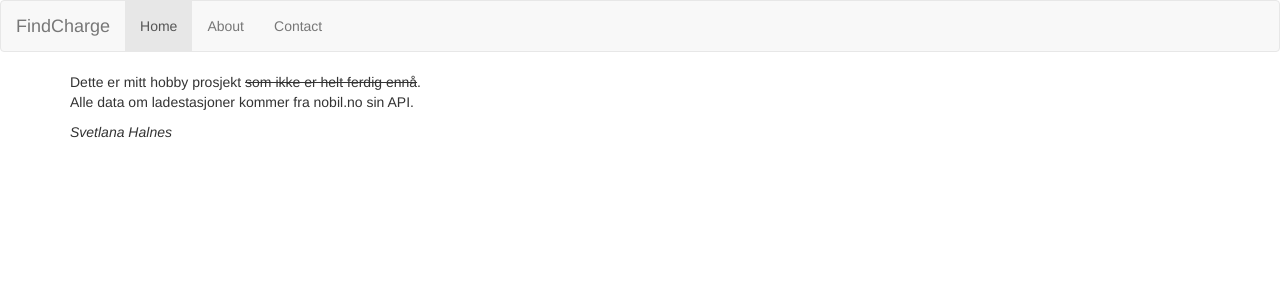
After one commit to sHalnes/findChargeEasy, a Django app: page /find_charge_easy/about in a window 1280 px wide. The commit adds this page. Shown: the top 300 px of the page. Run offline with Django 3.2, Linux system fonts and the light colour scheme; some libraries are stand-ins or nearby versions.

Commit message:
the first working wersion is ready

```diff
--- a/ChargeEasy/static/css/base.css
+++ b/ChargeEasy/static/css/base.css
@@ -1,5 +1,4 @@
 /* example from https://www.w3schools.com/howto/tryit.asp?filename=tryhow_css_loader5 */
-
 
 #loader {
   position: absolute;
@@ -56,3 +55,19 @@ p.infoW {
     font-family: Arial, Helvetica, sans-serif;
     font-size: 15px;
 }
+
+
+.map{
+    overflow:hidden;
+    padding-bottom:50%;
+    position:relative;
+    height:0;
+}
+
+.map iframe{
+    left:0;
+    top:0;
+    height:100%;
+    width:100%;
+    position:absolute;
+}
--- /dev/null
+++ b/find_charge_easy/templates/findchargeeasy/about.html
@@ -0,0 +1,12 @@
+{% extends 'findchargeeasy/base.html' %}
+{% block main_content %}
+
+<p>Dette er mitt hobby prosjekt <del>som ikke er helt ferdig ennå</del>.<br>
+Alle data om ladestasjoner kommer fra nobil.no sin API.
+
+</p>
+
+
+<i>Svetlana Halnes</i>
+
+{% endblock %}
--- a/find_charge_easy/templates/findchargeeasy/base.html
+++ b/find_charge_easy/templates/findchargeeasy/base.html
@@ -8,25 +8,29 @@
     <title>Find charging station</title>
     <link rel="stylesheet" type="text/css" href="{% static 'css/base.css' %}">
     <link rel="stylesheet" type="text/css" href="{% static 'css/bootstrap.min.css' %}" >
-
 </head>
 <body>
 
+    <nav class="navbar navbar-default">
+        <div class="container-fluid">
+            <div class="navbar-header">
+                <a class="navbar-brand">FindCharge</a>
+            </div>
+            <ul class="nav navbar-nav">
+                <li class="active"><a href="{% url 'index' %}">Home</a></li>
+                <li><a href="{% url 'about' %}">About</a></li>
+                <li><a href="{% url 'contact' %}">Contact</a></li>
+            </ul>
+        </div>
+    </nav>
 
 
-
-    <div class="jumbotron">
-      <div class="container" id="container">
-                <!--div class="header clearfix"-->
-        {% include 'findchargeeasy/header.html'%} <!-- to get rid of this later maybe -->
-                    <!--/div-->
+    <div class="container" id="container">
 
         {% block main_content %}
-
         {% endblock %}
 
-          </div>
-        </div>
+    </div>
       <!--footer class="footer">
           {% include 'findchargeeasy/footer.html' %}
       </footer-->
--- a/find_charge_easy/templates/findchargeeasy/header.html
+++ b/find_charge_easy/templates/findchargeeasy/header.html
@@ -1,7 +1,7 @@
 <nav>
           <ul class="nav nav-pills pull-right">
-            <li role="presentation" class="active"><a href="#">Home</a></li>
-            <li role="presentation"><a href="#">About</a></li>
-            <li role="presentation"><a href="#">Contact</a></li>
+            <li role="presentation" class="active"><a href="{% url 'index' %}">Home</a></li>
+            <li role="presentation"><a href="{% url 'about' %}">About</a></li>
+            <li role="presentation"><a href="{% url 'contact' %}">Contact</a></li>
           </ul>
 </nav>
--- a/find_charge_easy/urls.py
+++ b/find_charge_easy/urls.py
@@ -4,4 +4,6 @@ from . import views
 urlpatterns = [
     url(r'^$', views.index, name='index'),
     url(r'^map$', views.map, name='map'),
+    url(r'^about$', views.about, name='about'),
+    url(r'^contact$', views.contact, name='contact'),
 ]
--- a/find_charge_easy/views.py
+++ b/find_charge_easy/views.py
@@ -1,20 +1,12 @@
-from django.shortcuts import render, redirect, render_to_response
+from django.shortcuts import render
 from .find_stations import *
-from django.http import HttpResponse
-from django.http import HttpResponseRedirect
-from django.template import loader
-from django.template import RequestContext
-from django.http import JsonResponse
-#from .forms import PositionForm
 
 def index(request):
-    print('in index')
-# later we can change this part
     return render(request, 'findchargeeasy/index.html', {})
 
 
 def map(request):
-    print('in map')
+    # тут какая-то фигня с формой.
     #form = PositionForm(request.POST or None)
     #print(form.is_valid())
     #if request.method == 'POST' and form.is_valid():
@@ -26,40 +18,30 @@ def map(request):
         radius = request.POST.get('radius')
         # convert radius value to int or set the default value
         default_radius = 1
+        # well radius won't be like '' anyway, but just in case
         if radius != '':
             try:
                 radius = int(radius)
                 if radius > 0 and radius < 50:
                     default_radius = radius
             except:
-                print('NAN')
+                pass
 
         coords_list = user_position.split(',')
         lat = float(coords_list[0])
         lon = float(coords_list[1])
-        #print('lat: ', lat, ' lon: ', lon)
-#        lat_lon_zip, address = find_stations(lat, lon, default_radius)
         lat_lon_zip = find_stations(lat, lon, default_radius)
         if lat_lon_zip:
-            # map(lat_lon_zip, address, lat, lon)
-            #print('in map again')
-            # t = loader.get_template('findchargeeasy/map.html')
-            # c = {'lat_lon_zip': lat_lon_zip, 'address': address, 'latitude': lat, 'longitude': lon}
-            # return HttpResponse({'lat':lat,'lon':lon})
+            return render(request, 'findchargeeasy/map.html', {'lat_lon_zip': lat_lon_zip,
+                                                               'lat': lat, 'lon': lon})
 
-            # json = simplejson.dumps(str(lat) + ',' + str(lon))
-            # return HttpResponse(json, mimetype='application/json')
-
-            # return JsonResponse({'lat': 'lat', 'lon':'lon'})
-            # return HttpResponse(lat)
-
-            return render(request, 'findchargeeasy/map.html', {'lat_lon_zip': lat_lon_zip,
-                                                               'lat': lat, 'lon': lon})#
-
-        #print(pos)
-
-                #, context_instance=RequestContent(request))
     else:
         print('request method not GET POST')
-    #return HttpResponseRedirect('map')
     return render(request, 'findchargeeasy/map.html', {})
+
+
+def about(request):
+    return render(request, 'findchargeeasy/about.html', {})
+
+def contact(request):
+    return render(request, 'findchargeeasy/contact.html', {})
```
Also changed, not shown: find_charge_easy/find_stations.py (+2 -14 lines), find_charge_easy/templates/findchargeeasy/contact.html (added, +7 -0 lines), find_charge_easy/templates/findchargeeasy/index.html (+3 -26 lines), find_charge_easy/templates/findchargeeasy/map.html (+15 -23 lines).
